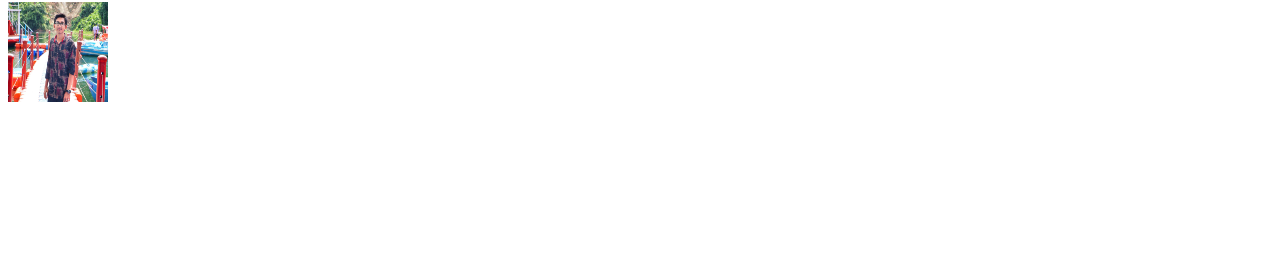
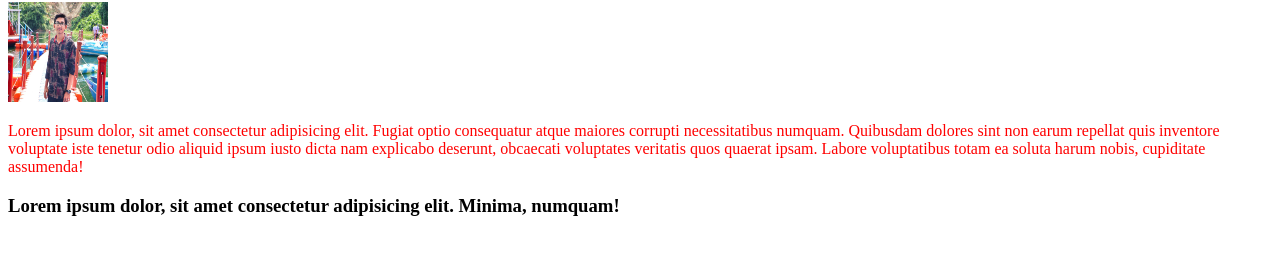
Before and after one commit to SabbirMeazee/my_first_repository, a plain HTML site: page my_first_repository/index.html in a window 1280 px wide. Shown: the part 164-418 px from the top of the page. Drawn offline with Linux system fonts and the light colour scheme.

Commit message:
hey reppo

```diff
--- a/my_first_repository/index.html
+++ b/my_first_repository/index.html
@@ -13,6 +13,10 @@
    <Small>HWEY RHWEEW</Small>
    <h1>there is nothing to worry</h1>
    <img src="Sabbir.jpg" alt="" srcset="" style="height:100px; width:100px;" >
+   <div>
+      <p>Lorem ipsum dolor, sit amet consectetur adipisicing elit. Fugiat optio consequatur atque maiores corrupti necessitatibus numquam. Quibusdam dolores sint non earum repellat quis inventore voluptate iste tenetur odio aliquid ipsum iusto dicta nam explicabo deserunt, obcaecati voluptates veritatis quos quaerat ipsam. Labore voluptatibus totam ea soluta harum nobis, cupiditate assumenda!</p>
+      <h3>Lorem ipsum dolor, sit amet consectetur adipisicing elit. Minima, numquam!</h3>
+   </div>
 
 </body>
 </html>
```
